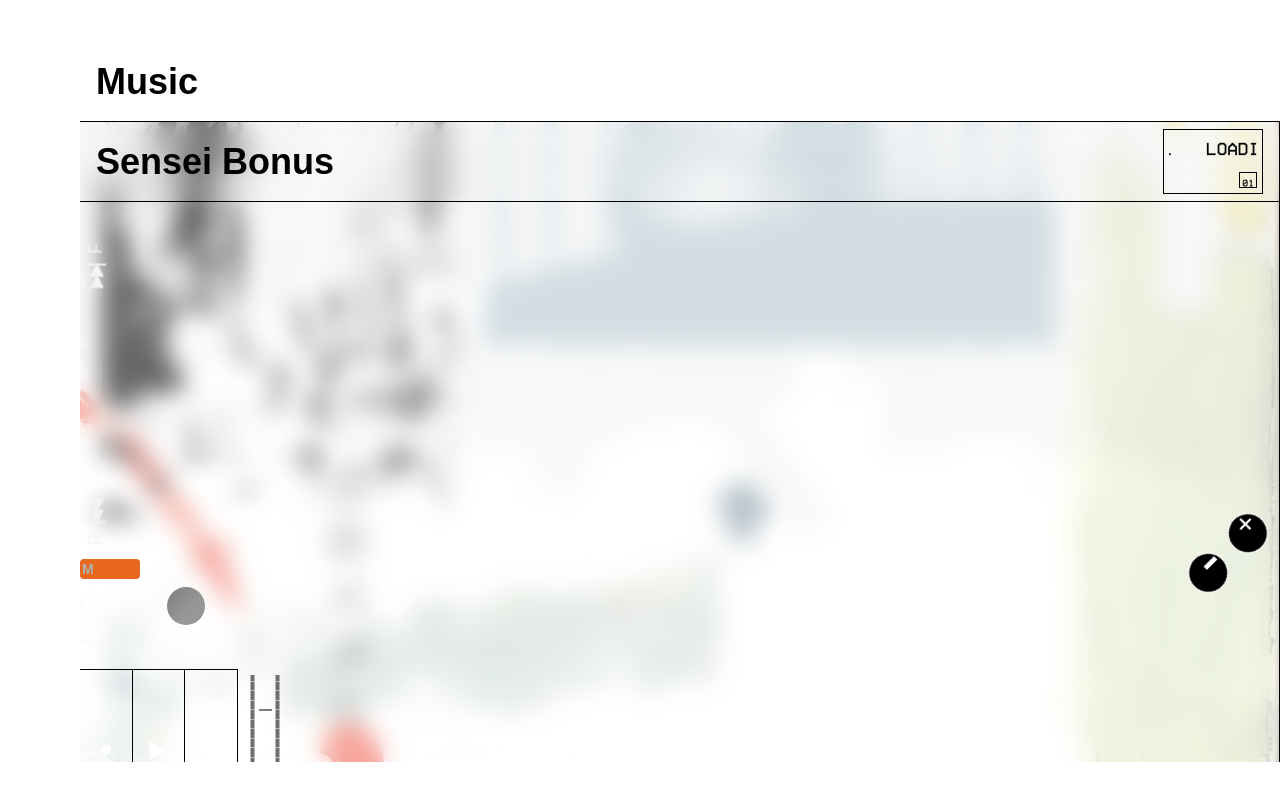
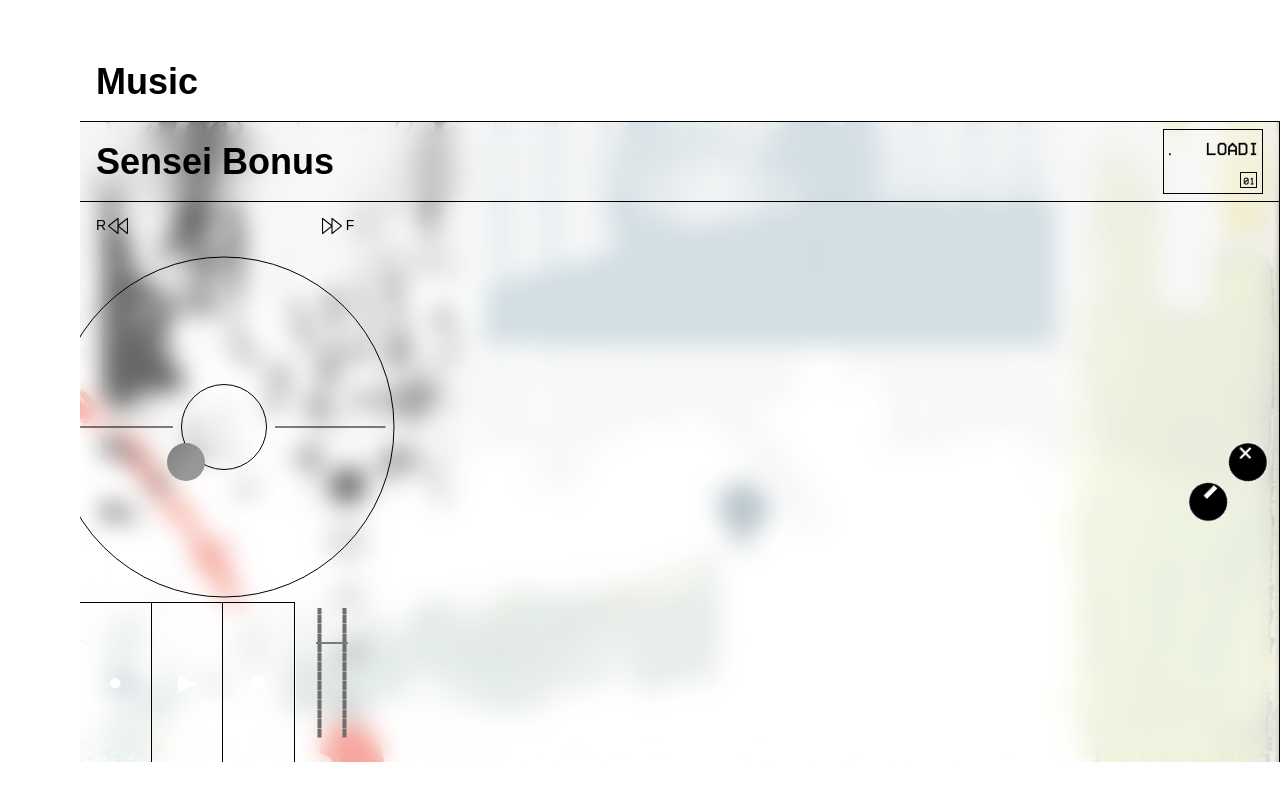
Before and after one commit to AnthonyAl-Rifai/portfolio-site, a Next.js app: page / in a window 1280 px wide. Shown: the part 5558-6358 px from the top of the page. Built offline with nearby package versions, Linux system fonts and the light colour scheme; no server answers.

Commit message:
WIP audio player.

```diff
--- /dev/null
+++ b/app/icons/FastForwardIcon.tsx
@@ -0,0 +1,38 @@
+import { SVGProps } from "react";
+
+interface FastForwardIconProps extends SVGProps<SVGSVGElement> {
+  size?: number;
+  color?: string;
+}
+
+const FastForwardIcon: React.FC<FastForwardIconProps> = ({
+  size = 24,
+  color = "#000",
+  ...props
+}) => (
+  <svg
+    xmlns="http://www.w3.org/2000/svg"
+    width={size}
+    height={size}
+    viewBox="0 0 256.409 256.409"
+    fill="none"
+    {...props}
+  >
+    <defs>
+      <style>{`.cls-1{fill:${color};}`}</style>
+    </defs>
+    <g>
+      <path
+        className="cls-1"
+        d="M254.189,121.75L132.267,26.191c-1.898-1.632-4.574-2.012-6.853-0.974
+        c-2.274,1.044-3.737,3.318-3.737,5.825v82.206L10.59,26.191c-1.898-1.632-4.574-2.012-6.853-0.974C1.458,26.262,0,28.536,0,31.043
+        V225.37c0,2.518,1.479,4.808,3.78,5.842c2.306,1.028,4.993,0.615,6.886-1.061l111.006-89.924v85.143
+        c0,2.518,1.479,4.808,3.786,5.842c2.301,1.028,4.993,0.615,6.88-1.061l121.917-98.763c1.382-1.224,2.176-3.057,2.154-4.835
+        C256.397,124.709,255.587,122.952,254.189,121.75z M12.82,211.098V45.011l105.79,81.673L12.82,211.098z M134.492,211.098V127.76
+        c0.082-0.408,0.261-0.8,0.25-1.207c0-0.392-0.174-0.745-0.25-1.12V45.011l105.79,81.673L134.492,211.098z"
+      />
+    </g>
+  </svg>
+);
+
+export default FastForwardIcon;
--- /dev/null
+++ b/app/icons/FastRewindIcon.tsx
@@ -0,0 +1,38 @@
+import { SVGProps } from "react";
+
+interface FastRewindIconProps extends SVGProps<SVGSVGElement> {
+  size?: number;
+  color?: string;
+}
+
+const FastRewindIcon: React.FC<FastRewindIconProps> = ({
+  size = 24,
+  color = "#000",
+  ...props
+}) => (
+  <svg
+    xmlns="http://www.w3.org/2000/svg"
+    width={size}
+    height={size}
+    viewBox="0 0 256.409 256.409"
+    fill="none"
+    {...props}
+  >
+    <defs>
+      <style>{`.cls-1{fill:${color};}`}</style>
+    </defs>
+    <g transform="scale(-1, 1) translate(-256.409, 0)">
+      <path
+        className="cls-1"
+        d="M254.189,121.75L132.267,26.191c-1.898-1.632-4.574-2.012-6.853-0.974
+        c-2.274,1.044-3.737,3.318-3.737,5.825v82.206L10.59,26.191c-1.898-1.632-4.574-2.012-6.853-0.974C1.458,26.262,0,28.536,0,31.043
+        V225.37c0,2.518,1.479,4.808,3.78,5.842c2.306,1.028,4.993,0.615,6.886-1.061l111.006-89.924v85.143
+        c0,2.518,1.479,4.808,3.786,5.842c2.301,1.028,4.993,0.615,6.88-1.061l121.917-98.763c1.382-1.224,2.176-3.057,2.154-4.835
+        C256.397,124.709,255.587,122.952,254.189,121.75z M12.82,211.098V45.011l105.79,81.673L12.82,211.098z M134.492,211.098V127.76
+        c0.082-0.408,0.261-0.8,0.25-1.207c0-0.392-0.174-0.745-0.25-1.12V45.011l105.79,81.673L134.492,211.098z"
+      />
+    </g>
+  </svg>
+);
+
+export default FastRewindIcon;
--- /dev/null
+++ b/app/icons/ForwardArrowsIcon.tsx
@@ -0,0 +1,29 @@
+import { SVGProps } from "react";
+
+interface ForwardArrowsIconProps extends SVGProps<SVGSVGElement> {
+  size?: number;
+  color?: string;
+}
+
+const ForwardArrowsIcon: React.FC<ForwardArrowsIconProps> = ({
+  size = 24,
+  color = "#000",
+  ...props
+}) => (
+  <svg
+    xmlns="http://www.w3.org/2000/svg"
+    width={size}
+    height={size * 0.5}
+    viewBox="0 0 24 12"
+    fill="none"
+    {...props}
+  >
+    <defs>
+      <style>{`.cls-1{fill:${color};}`}</style>
+    </defs>
+    <path d="M2 6L8 1V5H22V7H8V11L2 6Z" className="cls-1" />
+    <path d="M12 6L18 1V5H22V7H18V11L12 6Z" className="cls-1" />
+  </svg>
+);
+
+export default ForwardArrowsIcon;
--- /dev/null
+++ b/app/icons/ReverseArrowsIcon.tsx
@@ -0,0 +1,29 @@
+import { SVGProps } from "react";
+
+interface ReverseArrowsIconProps extends SVGProps<SVGSVGElement> {
+  size?: number;
+  color?: string;
+}
+
+const ReverseArrowsIcon: React.FC<ReverseArrowsIconProps> = ({
+  size = 24,
+  color = "#000",
+  ...props
+}) => (
+  <svg
+    xmlns="http://www.w3.org/2000/svg"
+    width={size}
+    height={size * 0.5}
+    viewBox="0 0 24 12"
+    fill="none"
+    {...props}
+  >
+    <defs>
+      <style>{`.cls-1{fill:${color};}`}</style>
+    </defs>
+    <path d="M22 6L16 1V5H2V7H16V11L22 6Z" className="cls-1" />
+    <path d="M12 6L6 1V5H2V7H6V11L12 6Z" className="cls-1" />
+  </svg>
+);
+
+export default ReverseArrowsIcon;
--- a/app/sensei-bonus-player/components/AudioPlayer/Display.tsx
+++ b/app/sensei-bonus-player/components/AudioPlayer/Display.tsx
@@ -154,13 +154,15 @@ const SubText = styled.p<TextProps>(
 );
 
 const HighlightText = styled.p<TextProps>(
-  ({ fontSize = 10, padding = 2, maxWidth = 10 }) => ({
+  ({ fontSize = 10, maxWidth = 10 }) => ({
     color: "#030507",
     fontSize,
     display: "flex",
     fontFamily: DISPLAY_FONT,
     margin: 0,
-    padding,
+    paddingLeft: 2,
+    paddingRight: 1,
+    paddingBottom: 1,
     backgroundColor: "none",
     borderRadius: 0,
     textAlign: "center",
--- a/app/sensei-bonus-player/components/AudioPlayer/MinimalAudioPlayer.tsx
+++ b/app/sensei-bonus-player/components/AudioPlayer/MinimalAudioPlayer.tsx
@@ -76,7 +76,7 @@ const MinimalAudioPlayer: React.FC = () => {
         <Display />
       </div>
 
-      <div className="col-span-3 row-start-3">
+      <div className="col-span-4 col-start-1 row-start-2">
         <SeekButtons
           onSeekBackward={player.seekBackward}
           onSeekForward={player.seekForward}
@@ -85,14 +85,8 @@ const MinimalAudioPlayer: React.FC = () => {
         />
       </div>
 
-      <div className="col-span-3 row-start-4 flex items-center justify-center min-h-[300px]">
+      <div className="col-span-4 col-start-1 row-start-3 flex items-center justify-center min-h-[300px]">
         <Scrubber />
-      </div>
-
-      <div className="col-start-1 row-start-5">
-        <p className="text-sm font-semibold text-[#AFB2AD] bg-[#E76620] rounded-sm px-[0.125rem]">
-          M
-        </p>
       </div>
 
       <div
@@ -111,7 +105,7 @@ const MinimalAudioPlayer: React.FC = () => {
         />
       </div>
 
-      <div className="col-span-3 row-start-6">
+      <div className="col-span-4 row-start-8">
         <TransportButtons
           onRecord={onReverse}
           onPlay={onTogglePlay}
--- a/app/sensei-bonus-player/components/AudioPlayer/PitchControlButtons.tsx
+++ b/app/sensei-bonus-player/components/AudioPlayer/PitchControlButtons.tsx
@@ -80,7 +80,7 @@ const PitchControlButtons: React.FC<PitchControlButtonsProps> = ({
   onIncrease,
 }) => {
   return (
-    <div className="absolute bottom-[189px] right-[3px] rotate-[-45deg] flex items-center justify-center rounded-full">
+    <div className="absolute bottom-[260px] right-[3px] rotate-[-45deg] flex items-center justify-center rounded-full">
       <PitchControlButton
         onClick={onDecrease}
         textSize="text-6xl"
--- a/app/sensei-bonus-player/components/AudioPlayer/Scrubber.tsx
+++ b/app/sensei-bonus-player/components/AudioPlayer/Scrubber.tsx
@@ -1,8 +1,22 @@
+import styled from "@emotion/styled";
 import React, { useRef, useEffect, useState, useCallback } from "react";
+import usePixelScaler from "../../hooks/usePixelScaler";
+import { PLAYER_WIDTH } from "../../context/ViewportContext";
 import { usePlayer } from "../../context/PlayerContext";
 import { PLAYER_EVENTS } from "../../player/types/playerEvents";
 import usePlayerEventSubscriber from "../../hooks/usePlayerEventSubscriber";
 import { getRotationInSeconds } from "../../player/utils/radians";
+
+const ScrubberCanvas = styled.canvas`
+  display: block;
+  aspect-ratio: 1 / 1;
+  margin: 0;
+  touch-action: none;
+  -webkit-user-select: none;
+  -ms-user-select: none;
+  user-select: none;
+  /* No z-index - let natural document flow handle layering */
+`;
 
 const Scrubber: React.FC = () => {
   const player = usePlayer();
@@ -13,6 +27,87 @@ const Scrubber: React.FC = () => {
   const [totalRadians, setTotalRadians] = useState(0);
   const [previousRadians, setPreviousRadians] = useState(0);
   const [duration, setDuration] = useState(0);
+
+  const scrubberWidth = usePixelScaler(170); // Reduced from 210 to 150
+  const size = usePixelScaler(PLAYER_WIDTH);
+
+  useEffect(() => {
+    const canvas = canvasRef.current;
+    if (canvas) {
+      const ctx = canvas.getContext("2d");
+      if (ctx) {
+        // Clear the canvas
+        ctx.clearRect(0, 0, canvas.width, canvas.height);
+
+        const centerX = canvas.width / 2;
+        const centerY = canvas.height / 2;
+
+        // Draw the main outer circle outline
+        ctx.beginPath();
+        ctx.arc(centerX, centerY, scrubberWidth, 0, Math.PI * 2);
+        ctx.strokeStyle = "#000000"; // Black outline
+        ctx.lineWidth = 1; // 1 pixel width
+        ctx.stroke();
+
+        // Draw the inner circle outline
+        const smallerCircleRadius = scrubberWidth * 0.25;
+        ctx.beginPath();
+        ctx.arc(centerX, centerY, smallerCircleRadius, 0, Math.PI * 2);
+        ctx.strokeStyle = "#000000"; // Black outline
+        ctx.lineWidth = 1; // 1 pixel width
+        ctx.stroke();
+
+        // Draw rotation lines
+        ctx.save();
+        ctx.translate(centerX, centerY);
+        ctx.rotate(totalRadians);
+
+        const gap = scrubberWidth * 0.05;
+        const startX1 = Math.cos(0) * (scrubberWidth - gap);
+        const startY1 = Math.sin(0) * (scrubberWidth - gap);
+        const endX1 = Math.cos(0) * (smallerCircleRadius + gap);
+        const endY1 = Math.sin(0) * (smallerCircleRadius + gap);
+
+        const startX2 = Math.cos(Math.PI) * (scrubberWidth - gap);
+        const startY2 = Math.sin(Math.PI) * (scrubberWidth - gap);
+        const endX2 = Math.cos(Math.PI) * (smallerCircleRadius + gap);
+        const endY2 = Math.sin(Math.PI) * (smallerCircleRadius + gap);
+
+        ctx.beginPath();
+        ctx.moveTo(startX1, startY1);
+        ctx.lineTo(endX1, endY1);
+        ctx.strokeStyle = "#000000"; // Black lines
+        ctx.lineWidth = 1; // 1 pixel width
+        ctx.stroke();
+
+        ctx.beginPath();
+        ctx.moveTo(startX2, startY2);
+        ctx.lineTo(endX2, endY2);
+        ctx.stroke();
+
+        ctx.restore();
+      }
+    }
+  }, [totalRadians, scrubberWidth]);
+
+  const calculateDistance = (
+    rect: DOMRect,
+    client: { x: number; y: number }
+  ) => {
+    const centerX = rect.left + rect.width / 2;
+    const centerY = rect.top + rect.height / 2;
+    const distance = Math.sqrt(
+      (client.x - centerX) ** 2 + (client.y - centerY) ** 2
+    );
+    return distance;
+  };
+
+  const calculateAngle = (rect: DOMRect, client: { x: number; y: number }) => {
+    const centerX = rect.left + rect.width / 2;
+    const centerY = rect.top + rect.height / 2;
+    const angle = Math.atan2(client.y - centerY, client.x - centerX);
+    return angle;
+  };
 
   const setRotation = useCallback(
     (radians: number) => {
@@ -26,8 +121,13 @@ const Scrubber: React.FC = () => {
   const normalizeRadians = useCallback(
     (currentRadians: number) => {
       let deltaRadians = currentRadians - previousRadians;
-      if (deltaRadians > Math.PI) deltaRadians -= 2 * Math.PI;
-      else if (deltaRadians < -Math.PI) deltaRadians += 2 * Math.PI;
+
+      // Handle the transition from π to -π and -π to π
+      if (deltaRadians > Math.PI) {
+        deltaRadians -= 2 * Math.PI; // Moved counterclockwise across boundary
+      } else if (deltaRadians < -Math.PI) {
+        deltaRadians += 2 * Math.PI; // Moved clockwise across boundary
+      }
 
       const newTotalRadians = totalRadians + deltaRadians;
       setRotation(newTotalRadians);
@@ -36,28 +136,15 @@ const Scrubber: React.FC = () => {
     [previousRadians, totalRadians, setRotation]
   );
 
-  const calculateDistance = (
-    rect: DOMRect,
-    client: { x: number; y: number }
-  ) => {
-    const centerX = rect.left + rect.width / 2;
-    const centerY = rect.top + rect.height / 2;
-    return Math.sqrt((client.x - centerX) ** 2 + (client.y - centerY) ** 2);
-  };
-
-  const calculateAngle = (rect: DOMRect, client: { x: number; y: number }) => {
-    const centerX = rect.left + rect.width / 2;
-    const centerY = rect.top + rect.height / 2;
-    return Math.atan2(client.y - centerY, client.x - centerX);
-  };
-
   const onStartScrubbing = useCallback(
     (client: { x: number; y: number }) => {
       if (!hasStarted) return;
       const rect = canvasRef.current?.getBoundingClientRect();
       if (!rect) return;
       const distance = calculateDistance(rect, client);
-      if (distance <= 150) {
+      // Check if click is inside the circle
+      if (distance <= scrubberWidth + 20) {
+        // Adjusted to match new scrubber size
         const angle = calculateAngle(rect, client);
         setPreviousRadians(angle);
         setRotation(totalRadians);
@@ -88,7 +175,9 @@ const Scrubber: React.FC = () => {
   const onTimeupdate = useCallback(
     (position: number) => {
       if (isDragging) return;
-      if (!hasStarted) setHasStarted(true);
+      if (!hasStarted) {
+        setHasStarted(true);
+      }
       const rotation = getRotationInSeconds(position);
       setRotation(rotation);
     },
@@ -96,10 +185,18 @@ const Scrubber: React.FC = () => {
   );
 
   usePlayerEventSubscriber(PLAYER_EVENTS.timeupdate, onTimeupdate);
-  usePlayerEventSubscriber(PLAYER_EVENTS.ready, () =>
-    setDuration(player.duration)
-  );
-  usePlayerEventSubscriber(PLAYER_EVENTS.loading, () => setHasStarted(false));
+
+  const onReady = useCallback(() => {
+    setDuration(player.duration);
+  }, [player]);
+
+  usePlayerEventSubscriber(PLAYER_EVENTS.ready, onReady);
+
+  const onLoading = useCallback(() => {
+    setHasStarted(false);
+  }, []);
+
+  usePlayerEventSubscriber(PLAYER_EVENTS.loading, onLoading);
 
   useEffect(() => {
     if (!isDragging) return;
@@ -107,7 +204,7 @@ const Scrubber: React.FC = () => {
   }, [isDragging, totalRadians, player]);
 
   const handleMouseDown = useCallback(
-    (e: MouseEvent) => {
+    (e: HTMLElementEventMap["mousedown"]) => {
       onStartScrubbing({ x: e.clientX, y: e.clientY });
     },
     [onStartScrubbing]
@@ -118,14 +215,14 @@ const Scrubber: React.FC = () => {
   }, [onScrubbed]);
 
   const handleMouseMove = useCallback(
-    (e: MouseEvent) => {
+    (e: HTMLElementEventMap["mousemove"]) => {
       onScrubbing({ x: e.clientX, y: e.clientY });
     },
     [onScrubbing]
   );
 
   const handleTouchStart = useCallback(
-    (e: TouchEvent) => {
+    (e: HTMLElementEventMap["touchstart"]) => {
       e.preventDefault();
       const touch = e.touches[0];
       onStartScrubbing({ x: touch.clientX, y: touch.clientY });
@@ -134,7 +231,7 @@ const Scrubber: React.FC = () => {
   );
 
   const handleTouchMove = useCallback(
-    (e: TouchEvent) => {
+    (e: HTMLElementEventMap["touchmove"]) => {
       e.preventDefault();
       const touch = e.touches[0];
       onScrubbing({ x: touch.clientX, y: touch.clientY });
@@ -143,7 +240,7 @@ const Scrubber: React.FC = () => {
   );
 
   const handleTouchEnd = useCallback(
-    (e: TouchEvent) => {
+    (e: HTMLElementEventMap["touchend"]) => {
       e.preventDefault();
       onScrubbed();
     },
@@ -187,10 +284,7 @@ const Scrubber: React.FC = () => {
   }, [handleMouseDown, handleTouchStart]);
 
   return (
-    <canvas
-      ref={canvasRef}
-      className="block aspect-square m-0 touch-none select-none w-full h-full max-w-[400px] max-h-[400px]"
-    />
+    <ScrubberCanvas ref={canvasRef} width={size} height={size}></ScrubberCanvas>
   );
 };
 
--- a/app/sensei-bonus-player/components/AudioPlayer/SeekButtons.tsx
+++ b/app/sensei-bonus-player/components/AudioPlayer/SeekButtons.tsx
@@ -3,23 +3,25 @@ import { ReactNode, useCallback, useEffect, useRef, useState } from "react";
 // import usePixelScaler from "../../hooks/usePixelScaler";
 import usePlayerEventSubscriber from "../../hooks/usePlayerEventSubscriber";
 import { PLAYER_EVENTS } from "../../player";
+import FastForwardIcon from "../../../icons/FastForwardIcon";
+import FastRewindIcon from "../../../icons/FastRewindIcon";
 
 interface SeekButtonsContainerProps {
   left?: number;
   top?: number;
   width?: number;
+  padding?: number;
 }
 
 const SeekButtonsContainer = styled.div<SeekButtonsContainerProps>(
-  ({ left = -134, top = 260, width = 300 }) => ({
-    position: "absolute",
+  ({ left = -200, top = 260, padding = 12 }) => ({
+    // position: "absolute",
     left,
     top,
     display: "flex",
     flexDirection: "row",
     justifyContent: "space-between",
-    width,
-    transform: "rotate(270deg)",
+    padding,
     WebkitUserSelect: "none",
     msUserSelect: "none",
     useSelect: "none",
@@ -34,9 +36,16 @@ interface SeekButtonContainerProps {
 
 const SeekButtonContainer = styled.button<SeekButtonContainerProps>(
   ({ fontSize = 18, letterSpacing = -2.5, active = false }) => ({
-    color: active ? "rgba(253,83,58,1)" : "#F3F3F2",
+    color: active ? "#000000" : "#000000", // Black for both active and inactive states
     fontSize,
     letterSpacing,
+    background: "none",
+    border: "none",
+    cursor: "pointer",
+    padding: "4px",
+    display: "flex",
+    alignItems: "center",
+    gap: "4px",
   })
 );
 
@@ -154,13 +163,15 @@ const SeekButtons: React.FC<SeekButtonsProps> = ({
         onClick={handleButtonClick("backward")}
         active={seekDirection === "reverse" && isIndicatorActive}
       >
-        R▕◀◀
+        <span style={{ fontSize: "14px", color: "#000000" }}>R</span>
+        <FastRewindIcon size={20} color="#000000" />
       </SeekButton>
       <SeekButton
         onClick={handleButtonClick("forward")}
         active={seekDirection === "forward" && isIndicatorActive}
       >
-        ▶▶▏F
+        <FastForwardIcon size={20} color="#000000" />
+        <span style={{ fontSize: "14px", color: "#000000" }}>F</span>
       </SeekButton>
     </SeekButtonsContainer>
   );
--- a/app/sensei-bonus-player/context/ViewportContext.tsx
+++ b/app/sensei-bonus-player/context/ViewportContext.tsx
@@ -1,8 +1,8 @@
 import React, { createContext, useContext, useEffect, useState } from "react";
 import type { ReactNode } from "react";
 
-export const PLAYER_WIDTH = 450;
-export const PLAYER_HEIGHT = 650;
+export const PLAYER_WIDTH = 350;
+export const PLAYER_HEIGHT = 350;
 
 interface ViewportContextProps {
   width: number;
```
Also changed, not shown: public/fast-forward-button-svgrepo-com.svg (added).
